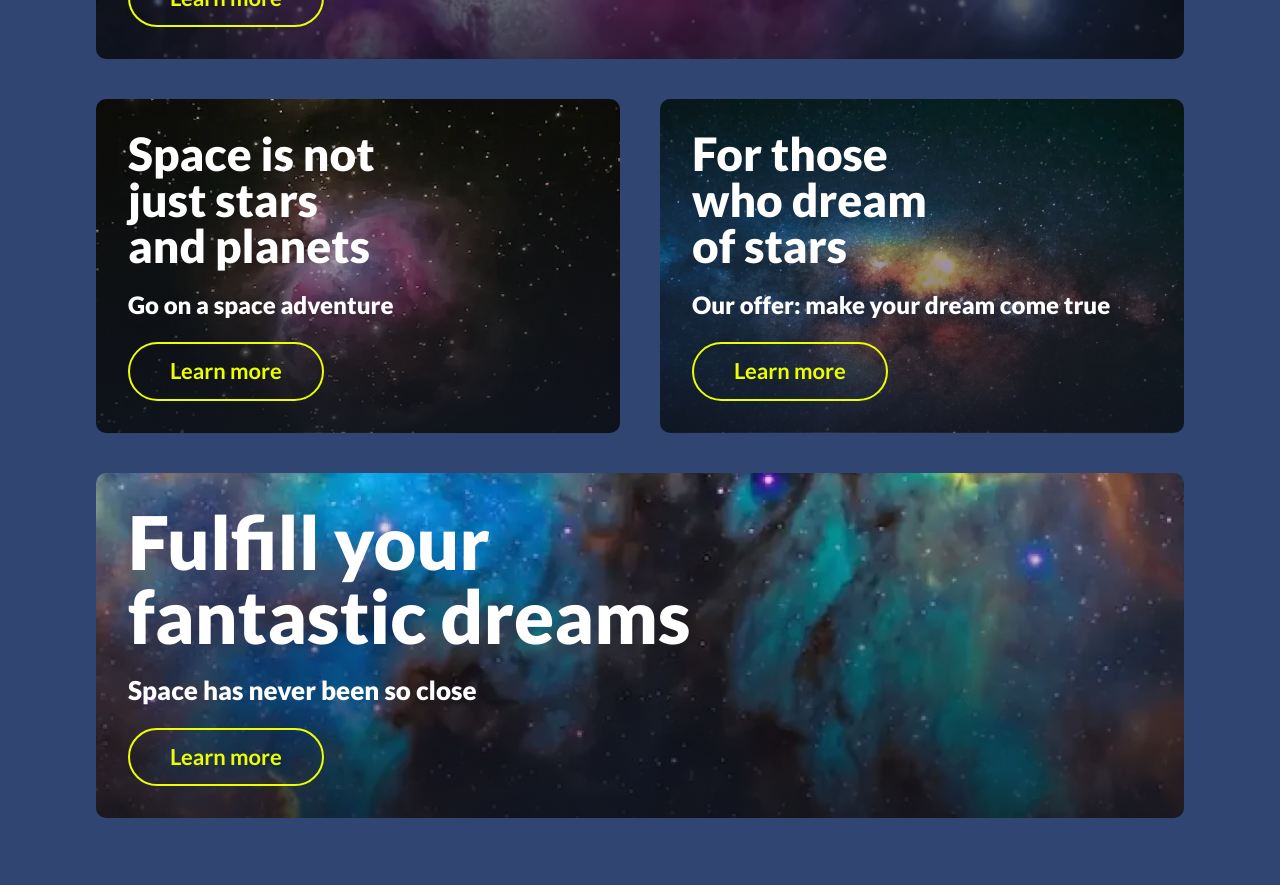
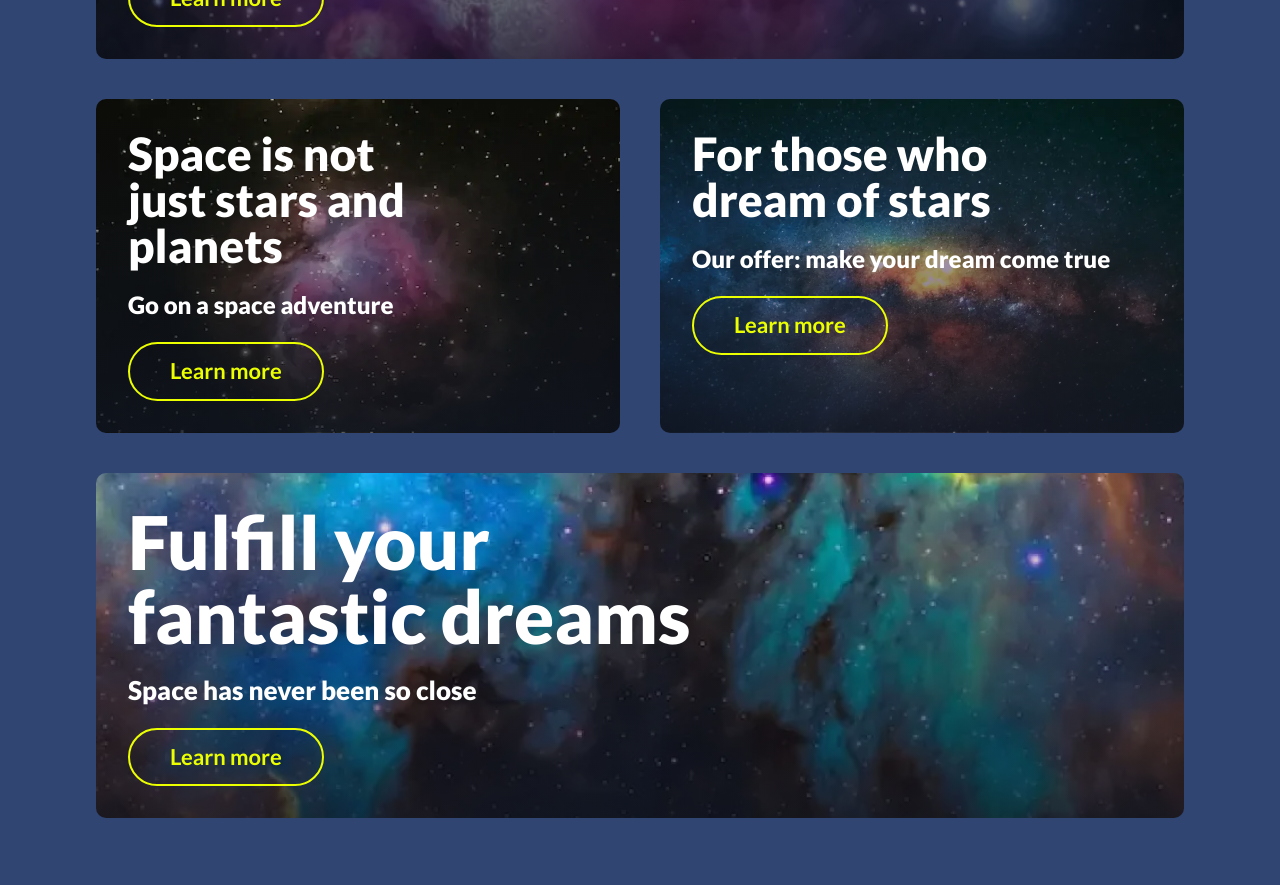
Before and after one commit to dryga94/dryga94-softswiss-test, a React (Create React App) app: page / in a window 1280 px wide. Shown: the part 1000-1885 px from the top of the page. Built offline with nearby package versions, Linux system fonts and the light colour scheme.

Commit message:
fix offer title width

```diff
--- a/src/components/Offer/Offer.scss
+++ b/src/components/Offer/Offer.scss
@@ -34,7 +34,7 @@
     }
 
     &__title {
-        max-width: 60%;
+        max-width: 65%;
 
         @include media-tablet {
             max-width: 80%;
@@ -48,7 +48,7 @@
     &__description {
         font-size: 1.625rem;
         line-height: 1.2;
-        max-width: 60%;
+        max-width: 65%;
         font-weight: $font-weight-extra-bold;
 
 
```
